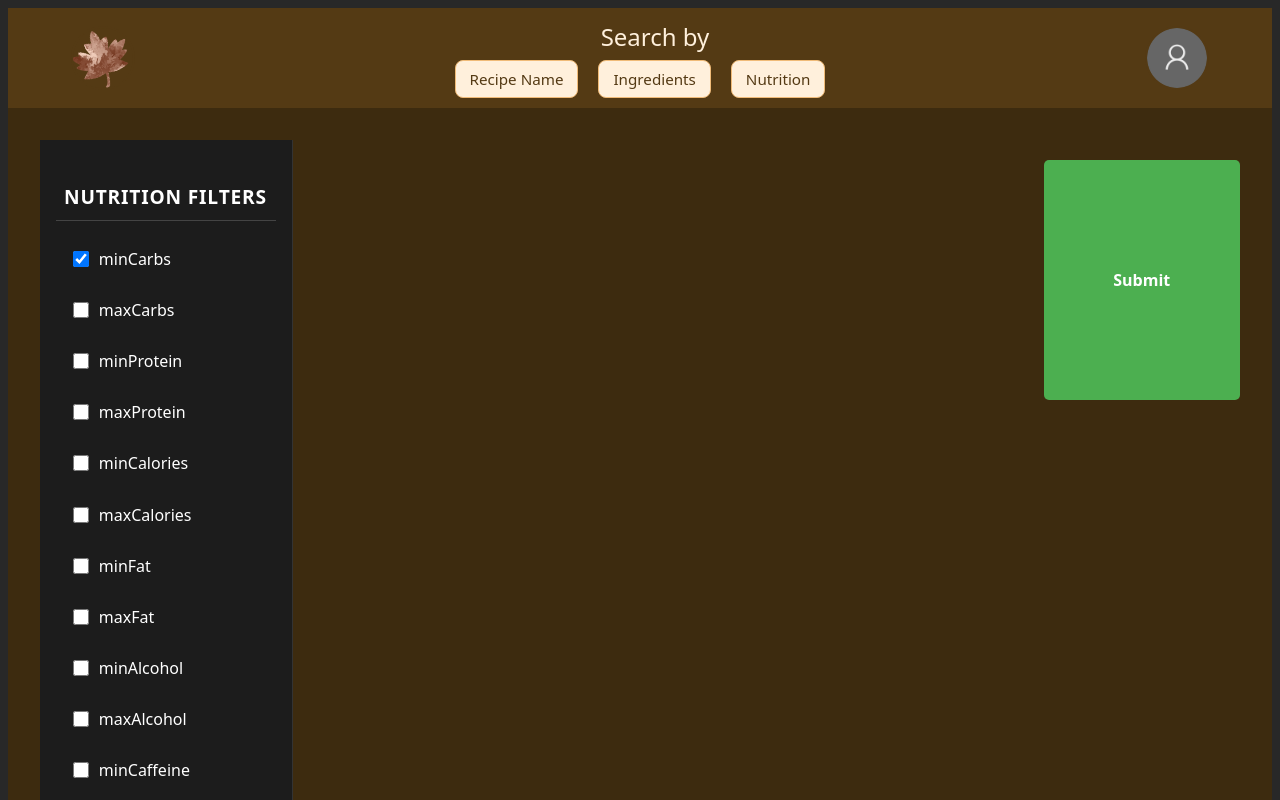
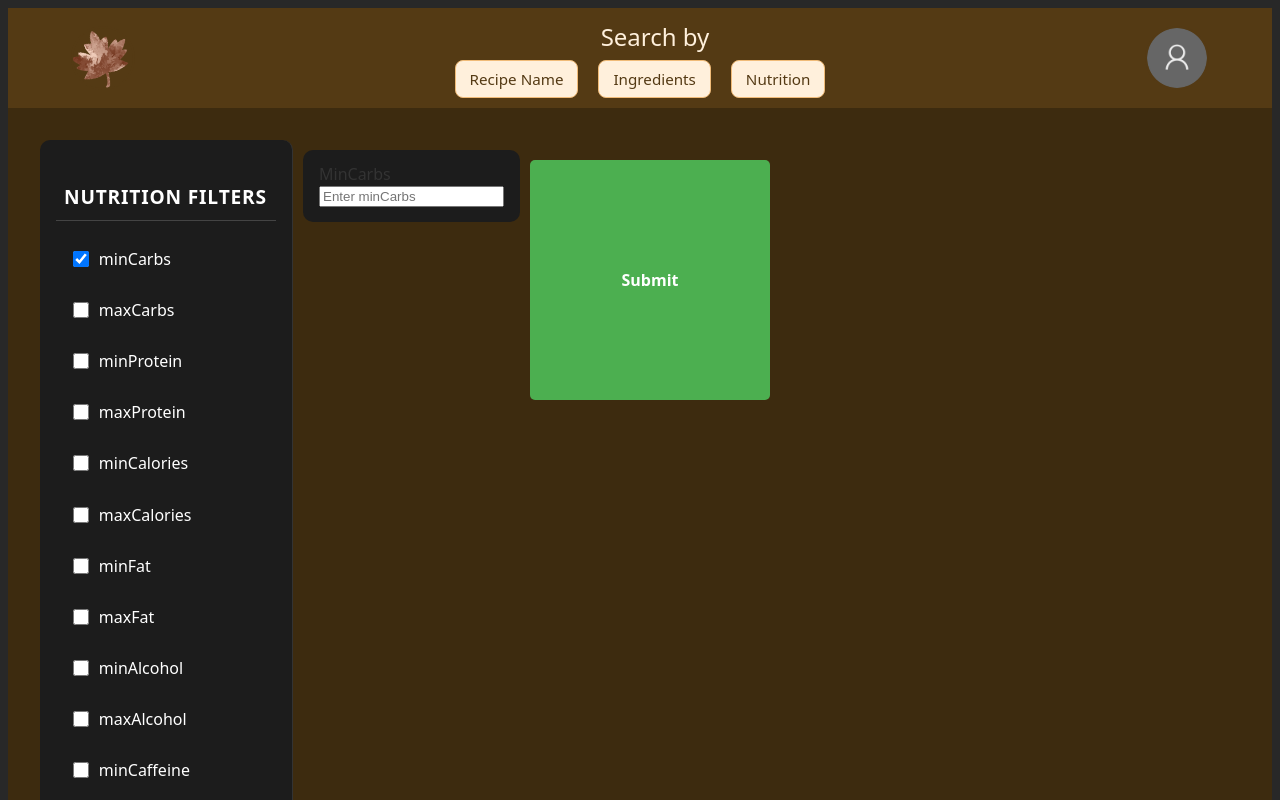
Before and after one commit to gduongmsu/LetMeCook, a React (Vite) app in the folder frontend/: page /search-by-nutrition in a window 1280 px wide. Both pictures are taken after a click on the label "minCarbs". Shown: the top 800 px of the page. Built offline with nearby package versions, Linux system fonts and the light colour scheme.

Commit message:
first attempt at getting the NutritionField component to render correctly

```diff
--- a/frontend/src/features/nutrition/components/NutritionField.css
+++ b/frontend/src/features/nutrition/components/NutritionField.css
@@ -1,4 +1,15 @@
-.main {
-    text-align: center;
-    width: 100%;
+.nutrition-field {
+    display: flex;
+    flex-direction: column;
+    background-color: #1c1c1c;
+    border-radius: 10px;
+    padding: 12px 16px;
+    height: 3rem;
+    margin: 10px;
 }
+
+.nutrition-label {
+    font-weight: 500;
+    color: #333;
+    text-transform: capitalize;
+}
--- a/frontend/src/features/nutrition/components/NutritionField.jsx
+++ b/frontend/src/features/nutrition/components/NutritionField.jsx
@@ -1,17 +1,32 @@
 import './Nutritionfield.css'
+import { useState } from 'react';
 
-function NutritionField(selectedOptions) {
+function NutritionField({ option, onValueChange }) {
+
+    const [value, setValue] = useState('');
+
+    const handleChange = (e) => {
+        const newValue = e.target.value;
+        setValue(newValue);
+
+
+        if (onValueChange) {
+            onValueChange(option, newValue);
+        }
+    };
 
     return (
-        <div className='main'>
-            {/* {selectedOptions.map((option) => (
-                <div key={option}>
-                    <label>{option}</label>
-                    <input type="text" placeholder={`Enter ${option}`} />
-                </div>
-            ))} */}
+        <div className="nutrition-field">
+            <label className='nutrition-label'>{option}</label>
+            <input
+                type="number"
+                placeholder={`Enter ${option}`}
+                value={value}
+                onChange={handleChange}
+                className='nutrition-input'
+            />
         </div>
-    )
+    );
 
 }
 
--- a/frontend/src/features/nutrition/components/NutritionSideBar.css
+++ b/frontend/src/features/nutrition/components/NutritionSideBar.css
@@ -10,6 +10,7 @@
     left: 0;
     top: 0;
     max-height: 95%;
+    border-radius: 10px;
 }
 
 .sidebar-title {
--- a/frontend/src/features/nutrition/components/RecipeByNutrition.jsx
+++ b/frontend/src/features/nutrition/components/RecipeByNutrition.jsx
@@ -37,10 +37,19 @@ function RecipeByNutrition() {
 
 
   const handleSelect = (options) => {
-    setSelectedOptions(options); //grab the array
+    setSelectedOptions(options); //grab array
   }
+
+  const handleValueChange = (option, value) => {
+    setFieldValues((prev) => ({
+      ...prev,
+      [option]: value
+    }))
+  }
+
+
   const handleSubmit = () => {
-    alert("Selected filters: " + selectedOptions)
+    alert("Selected filters: " + selectedOptions) //use array
   }
 
 
@@ -54,7 +63,16 @@ function RecipeByNutrition() {
       </div>
 
       <div className="field-layout">
-        <NutritionField />
+        {selectedOptions.map((option) => (
+          <NutritionField
+            key={option}
+            option={option}
+            onValueChange={handleValueChange}
+          />
+
+        ))}
+
+
         <button
           onClick={handleSubmit}
           className="submit-button"
```
